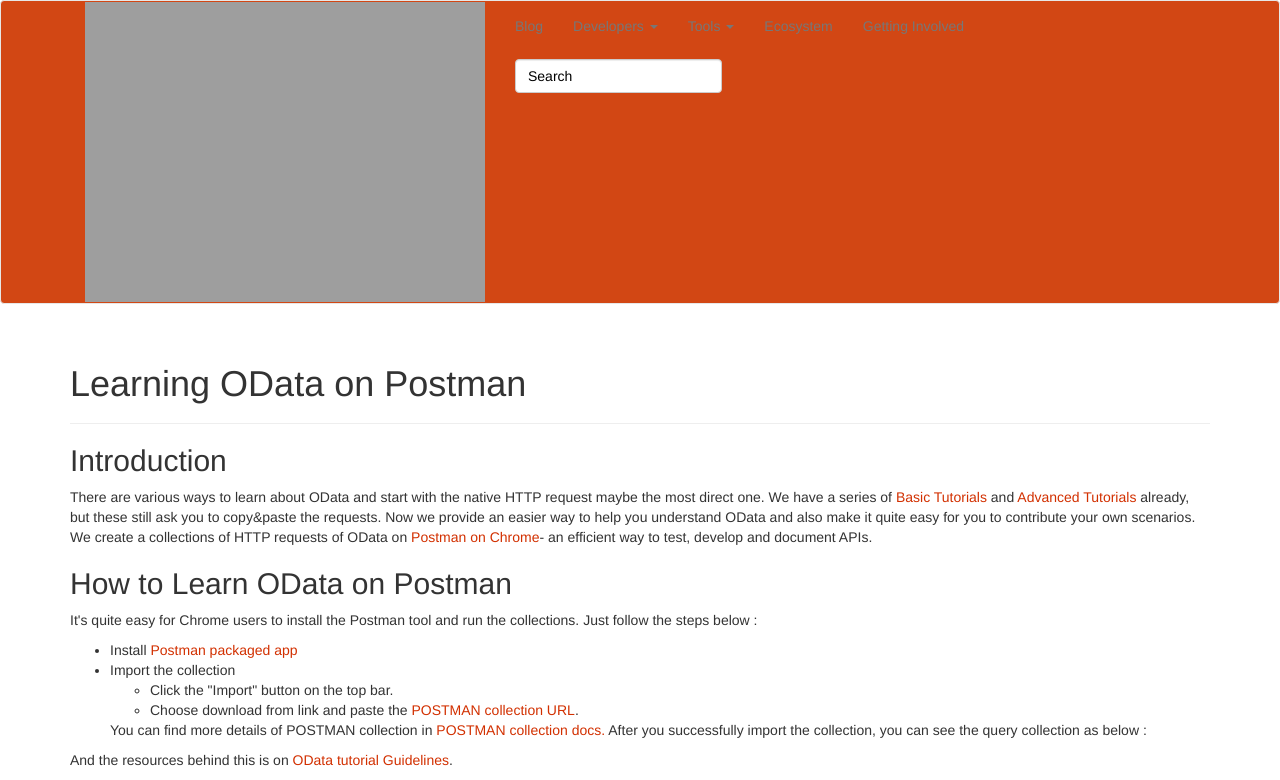
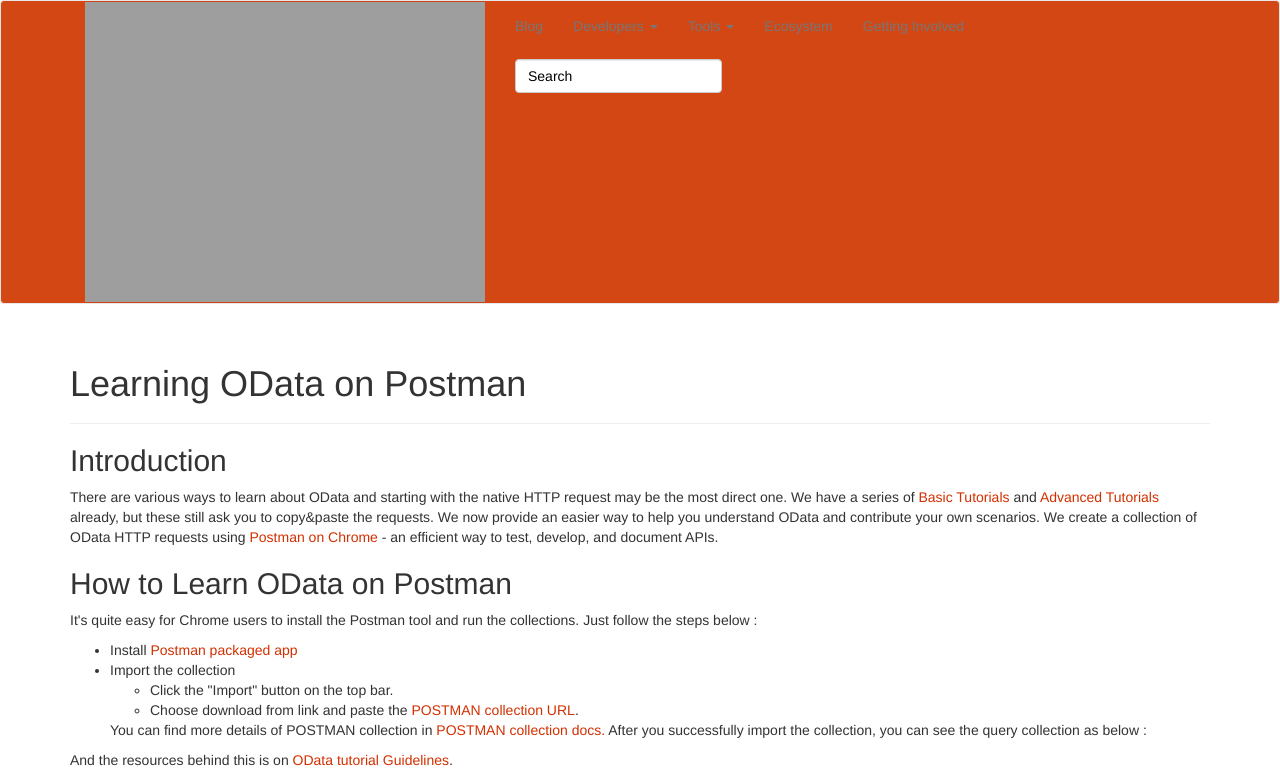
Before and after one commit to OData/odataorg.github.io, a Jekyll site: the page built from pages/getting-started/learning-odata-on-postman.html, in a window 1280 px wide. Shown: the top 780 px of the page. Built offline with Jekyll 4.4.1, drawn with Linux system fonts in a browser that asks for light colours; nearby versions of some CDN libraries; library files that are not in the unit come from our copies; a style sheet for code colours, icons or effects is not loaded; grey boxes are pictures that could not be loaded.

Commit message:
Update pages/getting-started/learning-odata-on-postman.html
Co-authored-by: James Ndegwa Maringa <wandeg@users.noreply.github.com>

```diff
--- a/pages/getting-started/learning-odata-on-postman.html
+++ b/pages/getting-started/learning-odata-on-postman.html
@@ -5,7 +5,7 @@
 permalink: /getting-started/learning-odata-on-postman/
 ---
 <h2>Introduction</h2>
-<p>There are various ways to learn about OData and start with the native HTTP request maybe the most direct one. We have a series of <a href="">Basic Tutorials</a> and <a href="">Advanced Tutorials</a> already, but these still ask you to copy&amp;paste the requests. Now we provide an easier way to help you understand OData and also make it quite easy for you to contribute your own scenarios. We create a collections of HTTP requests of OData on <a href="https://www.postman.com/">Postman on Chrome</a>- an efficient way to test, develop and document APIs.</p>
+<p>There are various ways to learn about OData and starting with the native HTTP request may be the most direct one. We have a series of <a href="">Basic Tutorials</a> and <a href="">Advanced Tutorials</a> already, but these still ask you to copy&amp;paste the requests. We now provide an easier way to help you understand OData and contribute your own scenarios. We create a collection of OData HTTP requests using <a href="https://www.postman.com/">Postman on Chrome</a> - an efficient way to test, develop, and document APIs.</p>
 <h2>How to Learn OData on Postman</h2>
 <p>It's quite easy for Chrome users to install the Postman tool and run the collections. Just follow the steps below :</p>
 <ul>
```
